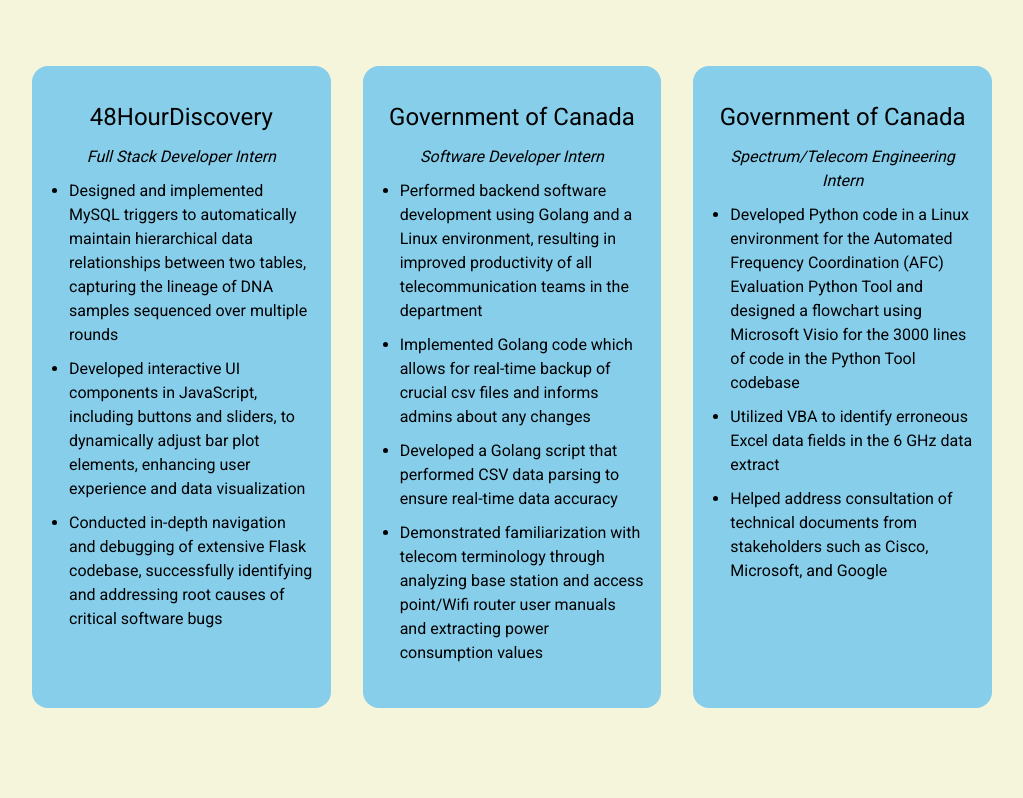
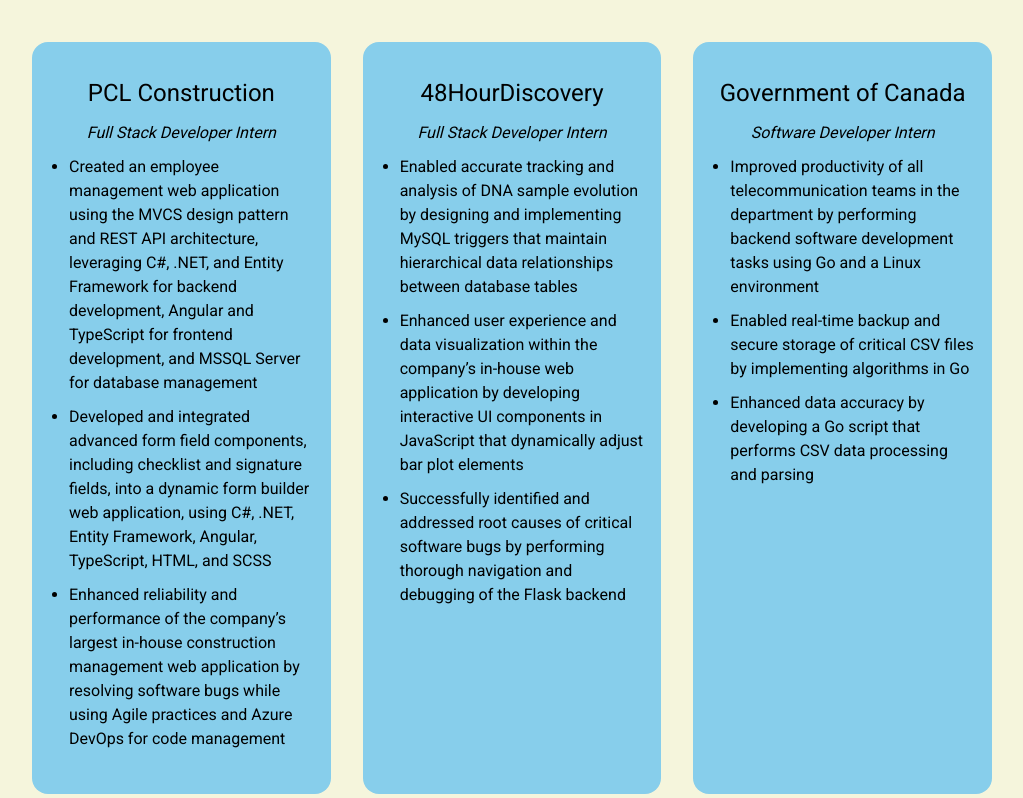
Before and after one commit to hkothari1/react-portfolio-website-1, a React (Create React App) app: page / in a window 1280 px wide. Shown: the part 2162-2960 px from the top of the page, without its empty margins (128-1151 px from the left). Built offline with nearby package versions, Linux system fonts and the light colour scheme; a web font is replaced by a local one.

Commit message:
Added updated resume + changes to about me and professional experience

```diff
--- a/src/components/about/About.jsx
+++ b/src/components/about/About.jsx
@@ -21,7 +21,7 @@
             <article className="about__card">
               <FaAward className="about__icon" />
               <h5>Professional Experience</h5>
-              <small>~1 year</small>
+              <small>~2 year</small>
             </article>
             <article className="about__card">
               <PiStudentDuotone className="about__icon" />
@@ -30,21 +30,23 @@
             </article>
             <article className="about__card">
               <MdWork className="about__icon" />
-              <h5>Internship/Co-op Availability</h5>
-              <small>4 or 8 months starting May 2024</small>
+              <h5>Full-Time Job Availability</h5>
+              <small>Starting May 2025</small>
             </article>
           </div>
 
           <p>
-            My name is Heet Kothari and I'm a 4th year Software Engineering
+            My name is Heet Kothari and I'm a 5th year Software Engineering
             student at the University of Alberta. I love programming because it
             allows me to develop meaningful and impactful software. I made this
-            website using my skills in front-end development and to tell everyone a little bit about myself. In
-            addition to my passion for programming, I enjoy playing video games,
-            watching movies and shows, and going out with friends and family.
-            I'm a huge fan of Sci-Fi movies, with my favourite one being{" "}
-            <i>Interstellar</i>. My favourite series of video games is NBA 2K and I usually play this on my Xbox.
-            If you would like to learn more about me, please feel free to reach out to me using the button below!
+            website using my skills in front-end development and to tell
+            everyone a little bit about myself. In addition to my passion for
+            programming, I enjoy playing video games, watching movies and shows,
+            and going out with friends and family. I'm a huge fan of Sci-Fi
+            movies, with my favourite one being <i>Interstellar</i>. My
+            favourite series of video games is NBA 2K and I usually play this on
+            my Xbox. If you would like to learn more about me, please feel free
+            to reach out to me using the button below!
           </p>
 
           <a href="#contact" className="btn btn-primary">
--- a/src/components/experience/Experience.jsx
+++ b/src/components/experience/Experience.jsx
@@ -7,26 +7,53 @@
       <h2>My Professional Experience</h2>
 
       <div className="container experience__container">
+        <div className="experience__PCLConstruction">
+          <h2 class="company">PCL Construction</h2>
+          <h4 class="position">Full Stack Developer Intern</h4>
+          <div className="experience_content">
+            <ul class="list">
+              <li class="list-item">
+                Created an employee management web application using the MVCS
+                design pattern and REST API architecture, leveraging C#, .NET,
+                and Entity Framework for backend development, Angular and
+                TypeScript for frontend development, and MSSQL Server for
+                database management
+              </li>
+              <li class="list-item">
+                Developed and integrated advanced form field components,
+                including checklist and signature fields, into a dynamic form
+                builder web application, using C#, .NET, Entity Framework,
+                Angular, TypeScript, HTML, and SCSS
+              </li>
+              <li class="list-item">
+                Enhanced reliability and performance of the company’s largest
+                in-house construction management web application by resolving
+                software bugs while using Agile practices and Azure DevOps for
+                code management
+              </li>
+            </ul>
+          </div>
+        </div>
         <div className="experience__48HourDiscovery">
           <h2 class="company">48HourDiscovery</h2>
           <h4 class="position">Full Stack Developer Intern</h4>
           <div className="experience_content">
             <ul class="list">
               <li class="list-item">
-                Designed and implemented MySQL triggers to automatically
-                maintain hierarchical data relationships between two tables,
-                capturing the lineage of DNA samples sequenced over multiple
-                rounds
+                Enabled accurate tracking and analysis of DNA sample evolution
+                by designing and implementing MySQL triggers that maintain
+                hierarchical data relationships between database tables
               </li>
               <li class="list-item">
-                Developed interactive UI components in JavaScript, including
-                buttons and sliders, to dynamically adjust bar plot elements,
-                enhancing user experience and data visualization
+                Enhanced user experience and data visualization within the
+                company’s in-house web application by developing interactive UI
+                components in JavaScript that dynamically adjust bar plot
+                elements
               </li>
               <li class="list-item">
-                Conducted in-depth navigation and debugging of extensive Flask
-                codebase, successfully identifying and addressing root causes of
-                critical software bugs
+                Successfully identified and addressed root causes of critical
+                software bugs by performing thorough navigation and debugging of
+                the Flask backend
               </li>
             </ul>
           </div>
@@ -37,22 +64,17 @@
           <div className="experience_content">
             <ul class="list">
               <li class="list-item">
-                Performed backend software development using Golang and a Linux
-                environment, resulting in improved productivity of all
-                telecommunication teams in the department
+                Improved productivity of all telecommunication teams in the
+                department by performing backend software development tasks
+                using Go and a Linux environment
               </li>
               <li class="list-item">
-                Implemented Golang code which allows for real-time backup of
-                crucial csv files and informs admins about any changes
+                Enabled real-time backup and secure storage of critical CSV
+                files by implementing algorithms in Go
               </li>
               <li class="list-item">
-                Developed a Golang script that performed CSV data parsing to
-                ensure real-time data accuracy
-              </li>
-              <li class="list-item">
-                Demonstrated familiarization with telecom terminology through
-                analyzing base station and access point/Wifi router user manuals
-                and extracting power consumption values
+                Enhanced data accuracy by developing a Go script that performs
+                CSV data processing and parsing
               </li>
             </ul>
           </div>
@@ -63,14 +85,9 @@
           <div className="experience_content">
             <ul>
               <li>
-                Developed Python code in a Linux environment for the Automated
-                Frequency Coordination (AFC) Evaluation Python Tool and designed
-                a flowchart using Microsoft Visio for the 3000 lines of code in
-                the Python Tool codebase
-              </li>
-              <li>
-                Utilized VBA to identify erroneous Excel data fields in the 6
-                GHz data extract
+                Optimized spectrum management and allocation by developing
+                Python code for an in-house software application that automates
+                and evaluates the coordination of wireless frequency usage
               </li>
               <li>
                 Helped address consultation of technical documents from
```
Also changed, not shown: 1 other file (tests, documents, lock files or other folders).
